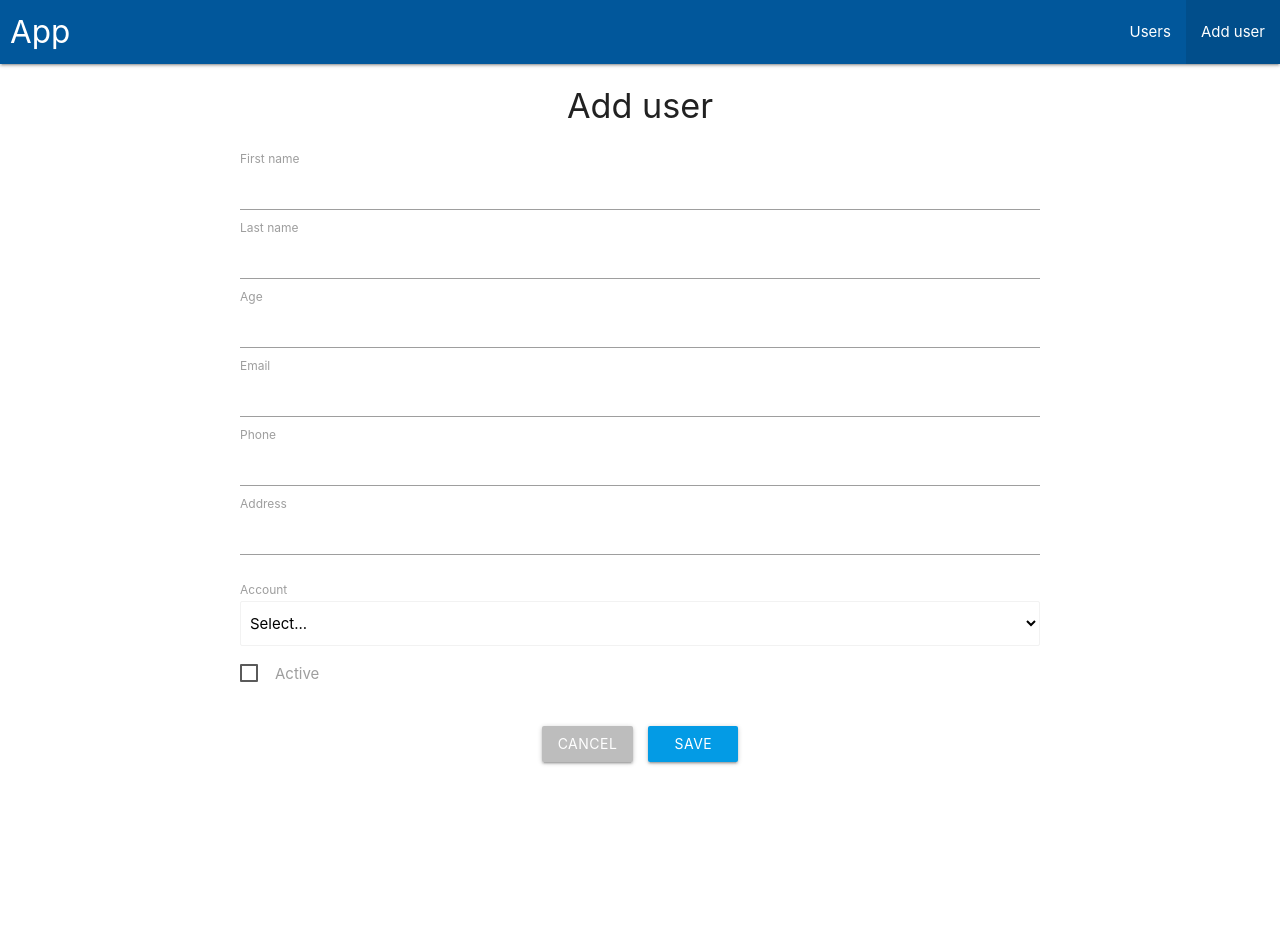
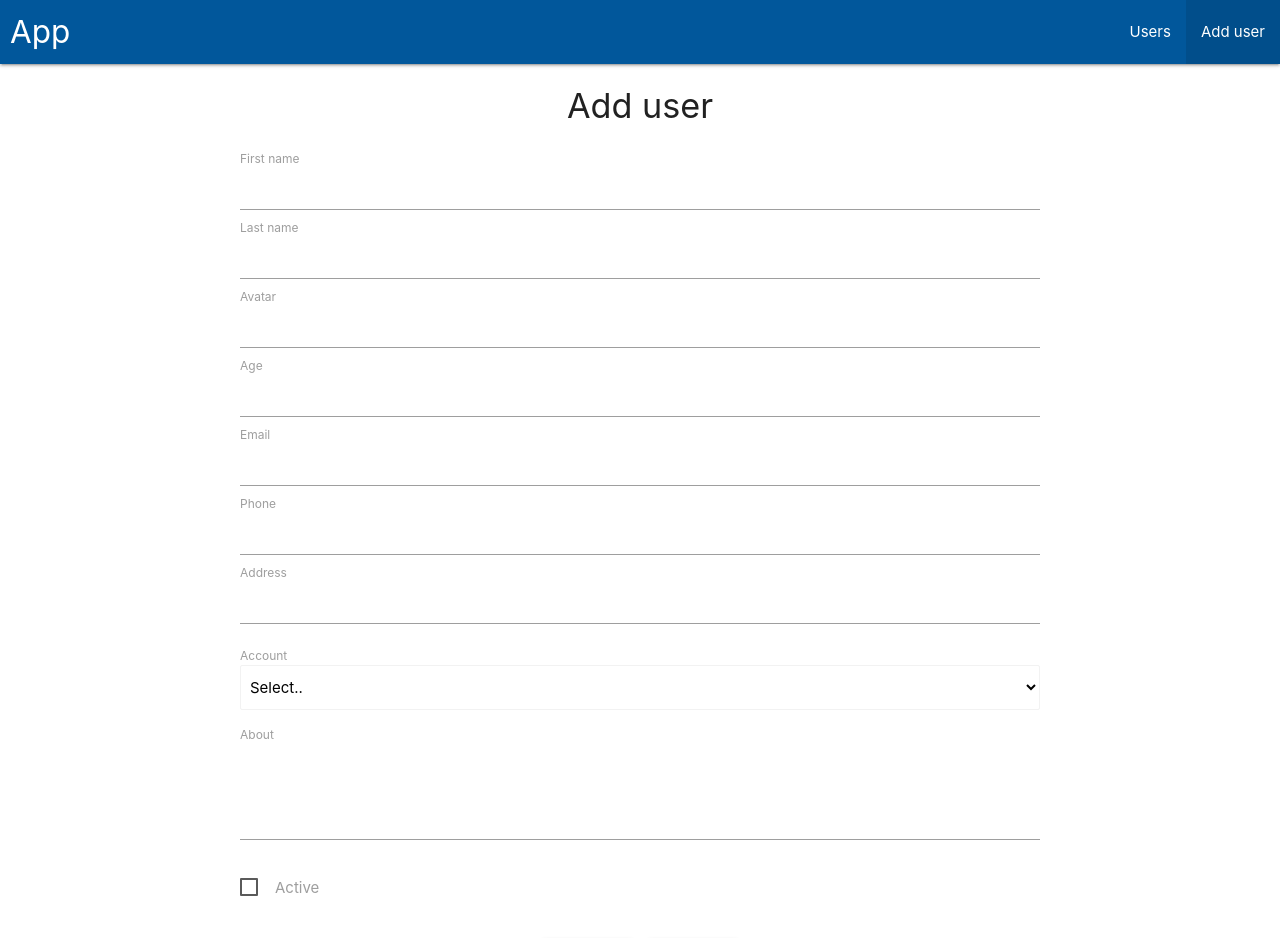
Before and after one commit to Ex-Zy/admin, a Vue app: page /add in a window 1280 px wide. Shown: the top 938 px of the page. Before the commit the page ends 802 px from the top, so only its background shows below. Built offline with nearby package versions, Linux system fonts and the light colour scheme.

Commit message:
create v-textarea, upd select and form

```diff
--- a/src/components/v-form.vue
+++ b/src/components/v-form.vue
@@ -2,11 +2,13 @@
   <div class="form">
     <v-input id="name" v-model="localUser.firstName" label="First name"/>
     <v-input id="last" v-model="localUser.lastName" label="Last name"/>
+    <v-input id="avatar" v-model="localUser.picture" label="Avatar"/>
     <v-input id="age" type="number" v-model.number="localUser.age" label="Age"/>
     <v-input id="mail" type="email" v-model="localUser.email" label="Email"/>
     <v-input id="phone" v-model="localUser.phone" label="Phone"/>
     <v-input id="address" v-model="localUser.address" label="Address"/>
-    <v-select v-model="localUser.accessLevel" :list="accessLevelList" label="Account" placeholder="Select..."/>
+    <v-select id="account" v-model="localUser.accessLevel" :list="accessLevelList" label="Account"/>
+    <v-textarea id="about" v-model="localUser.about" label="About"/>
     <v-checkbox id="active-user" v-model="localUser.isActive" title="Active"/>
   </div>
 </template>
@@ -15,10 +17,12 @@
 import VInput from "@/components/v-input";
 import VCheckbox from "@/components/v-checkbox";
 import VSelect from "@/components//v-select";
+import VTextarea from "./v-textarea";
 
 export default {
   name: "v-form",
   components: {
+    VTextarea,
     VSelect,
     VInput,
     VCheckbox
@@ -64,7 +68,7 @@ export default {
 
 <style lang="scss" scoped>
 .form {
-  width: 800px;
+  max-width: 800px;
   margin: 40px auto;
   &__bottom {
     text-align: center;
--- a/src/components/v-select.vue
+++ b/src/components/v-select.vue
@@ -1,7 +1,7 @@
 <template>
   <div class="select">
-    <label>{{label}}</label>
     <select
+      :id="id"
       class="select__list browser-default"
       :value="selected"
       @change="updateValue">
@@ -13,6 +13,7 @@
         {{item.title}}
       </option>
     </select>
+    <label>{{label}}</label>
   </div>
 </template>
 
@@ -37,7 +38,12 @@ export default {
       requred: true
     },
     placeholder: {
-      type: String
+      type: String,
+      default: "Select.."
+    },
+    id: {
+      type: String,
+      requred: true
     }
   },
   methods: {
@@ -52,5 +58,7 @@ export default {
 .select {
   position: relative;
   margin: 1rem 0;
+  display: flex;
+  flex-direction: column-reverse;
 }
 </style>
--- /dev/null
+++ b/src/components/v-textarea.vue
@@ -0,0 +1,37 @@
+<template>
+  <div class="input-field">
+    <textarea
+      :id="id"
+      :value="value"
+      class="input-field__area materialize-textarea"></textarea>
+    <label class="active" :for="id">{{label}}</label>
+  </div>
+</template>
+
+<script>
+export default {
+  name: "v-textarea",
+  props: {
+    id: {
+      type: String,
+      requred: true
+    },
+    value: {
+      type: String
+    },
+    label: {
+      type: String,
+      requred: true
+    }
+  }
+};
+</script>
+
+<style lang="scss" scoped>
+.input-field {
+  margin: 30px 0 20px;
+  &__area {
+    height: 100px;
+  }
+}
+</style>
```
